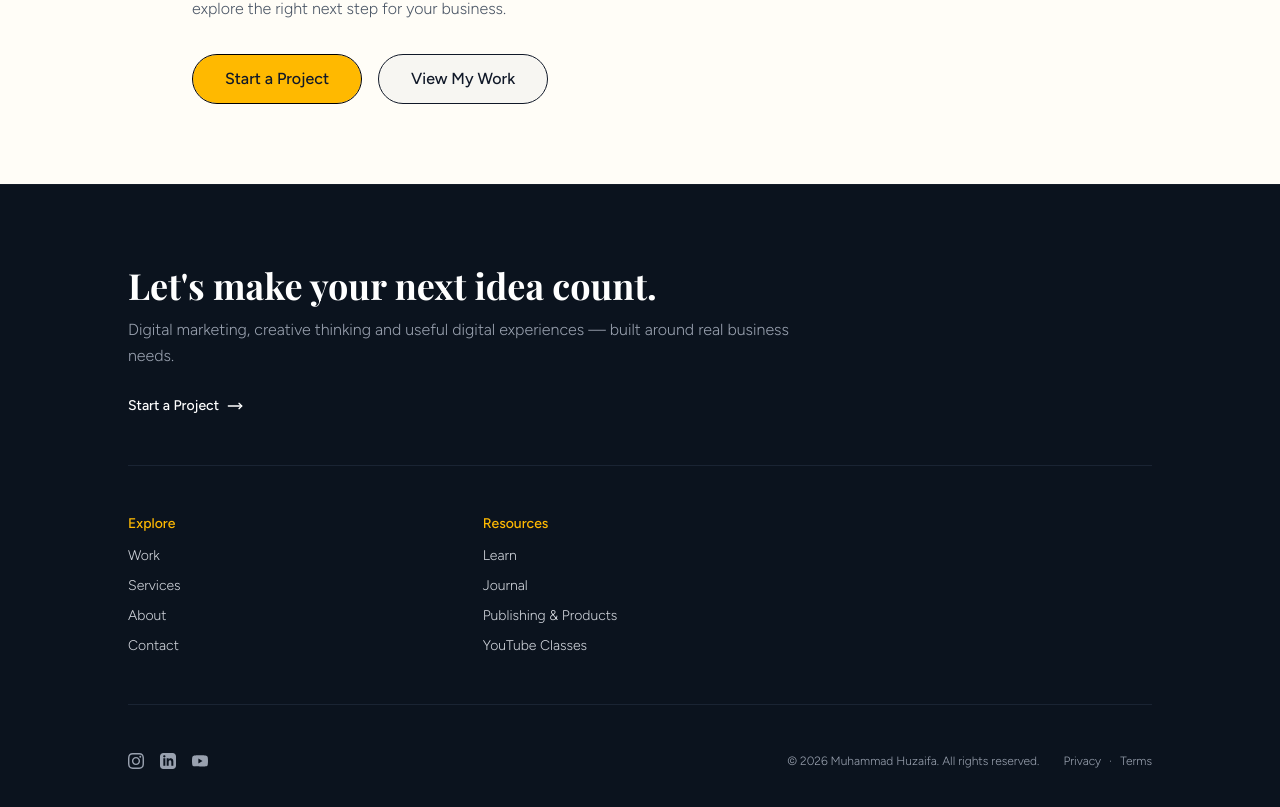
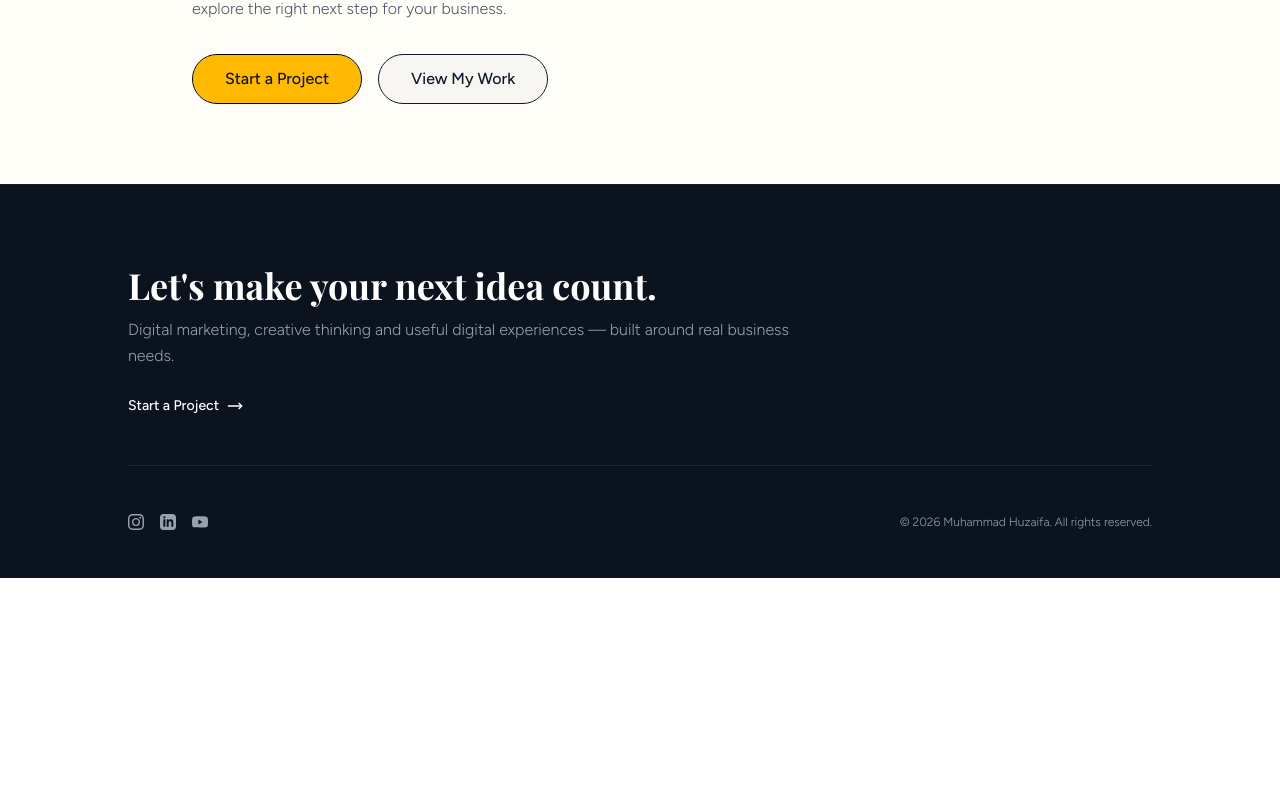
Before and after one commit to cinorium/cinorium, a Next.js app: page / in a window 1280 px wide. Shown: the part 9829-10636 px from the top of the page. After the commit the page ends 10407 px from the top, so only its background shows below. Built offline with nearby package versions, Linux system fonts and the light colour scheme; a web font is replaced by a local one.

Commit message:
robots and sitemap updated, broken links has been hidden

```diff
--- a/components/Footer.tsx
+++ b/components/Footer.tsx
@@ -80,12 +80,12 @@ export default function Footer() {
         </div>
 
         {/* Divider Line */}
-        <hr className="border-gray-800/80 w-full" />
+        {/* <hr className="border-gray-800/80 w-full" /> */}
 
         {/* Navigation Grid (Explore & Resources) */}
-        <div className="grid grid-cols-1 sm:grid-cols-2 lg:grid-cols-3 gap-10">
-          {/* Column 1: Explore */}
-          <div className="flex flex-col gap-3">
+        {/* <div className="grid grid-cols-1 sm:grid-cols-2 lg:grid-cols-3 gap-10"> */}
+        {/* Column 1: Explore */}
+        {/* <div className="flex flex-col gap-3">
             <h3 className="text-amber-400 font-medium text-sm">Explore</h3>
             <ul className="flex flex-col gap-2.5 text-sm font-light text-gray-300">
               {exploreLinks.map((link) => (
@@ -99,10 +99,10 @@ export default function Footer() {
                 </li>
               ))}
             </ul>
-          </div>
+          </div> */}
 
-          {/* Column 2: Resources */}
-          <div className="flex flex-col gap-3">
+        {/* Column 2: Resources */}
+        {/* <div className="flex flex-col gap-3">
             <h3 className="text-amber-400 font-medium text-sm">Resources</h3>
             <ul className="flex flex-col gap-2.5 text-sm font-light text-gray-300">
               {resourceLinks.map((link) => (
@@ -117,7 +117,7 @@ export default function Footer() {
               ))}
             </ul>
           </div>
-        </div>
+        </div> */}
 
         {/* Bottom Divider Line */}
         <hr className="border-gray-800/80 w-full" />
@@ -158,7 +158,7 @@ export default function Footer() {
           {/* Copyright Notice & Legal Links */}
           <div className="flex flex-wrap items-center justify-between sm:justify-end gap-6 w-full sm:w-auto text-xs text-gray-400 font-light">
             <p>© 2026 Muhammad Huzaifa. All rights reserved.</p>
-            <div className="flex items-center gap-2">
+            {/* <div className="flex items-center gap-2">
               <Link
                 href="/privacy"
                 className="hover:text-white transition-colors"
@@ -172,7 +172,7 @@ export default function Footer() {
               >
                 Terms
               </Link>
-            </div>
+            </div> */}
           </div>
         </div>
       </div>
--- /dev/null
+++ b/robots.ts
@@ -0,0 +1,11 @@
+import type { MetadataRoute } from "next";
+
+export default function robots(): MetadataRoute.Robots {
+  return {
+    rules: {
+      userAgent: "*",
+      allow: "/",
+    },
+    sitemap: "https://cinorium.com/sitemap.xml",
+  };
+}
--- /dev/null
+++ b/sitemap.ts
@@ -0,0 +1,9 @@
+// app/sitemap.ts
+import type { MetadataRoute } from "next";
+
+export default function sitemap(): MetadataRoute.Sitemap {
+  return [
+    { url: "https://cinorium.com/" },
+    { url: "https://cinorium.com/contact" },
+  ];
+}
```
